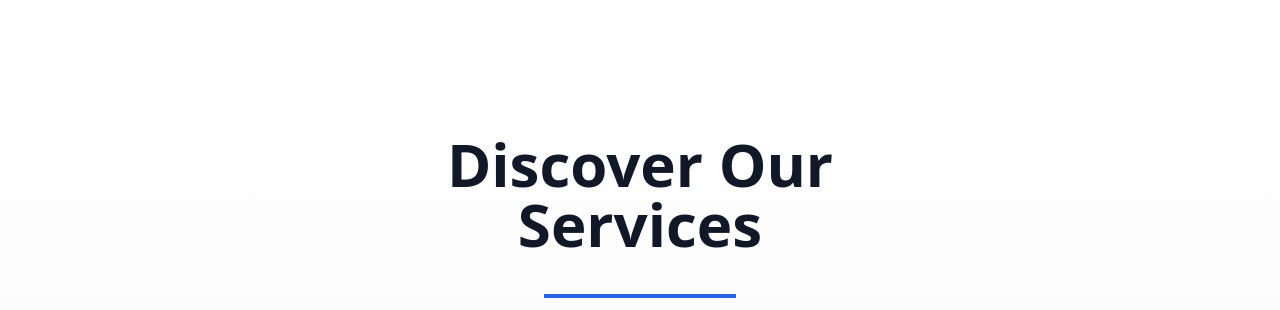
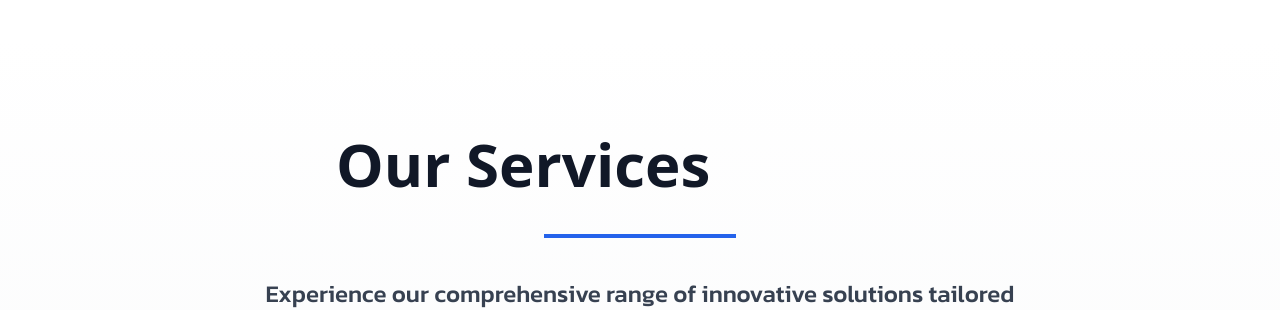
Before and after one commit to AkshayKalamkarr/supremeinfrastructure, a Next.js app: page / in a window 1280 px wide. Shown: the part 2600-2910 px from the top of the page. Built offline with nearby package versions, Linux system fonts and the light colour scheme.

Commit message:
new code

```diff
--- a/components/AppleCards.jsx
+++ b/components/AppleCards.jsx
@@ -18,7 +18,8 @@ export function AppleCardsCarouselDemo() {
           transition={{ duration: 0.6 }}
           className='relative inline-block text-4xl md:text-6xl font-extrabold text-gray-900 font-sans text-center sm:mx-12 mb-6 md:mb-10 md:mx-80'
         >
-          Discover Our Services
+
+         Our Services
           <span className='absolute bottom-0 left-0 w-full h-1 bg-blue-600 transform scale-x-0 transition-transform duration-300 group-hover:scale-x-100'></span>
         </motion.h2>
         <motion.div
```
